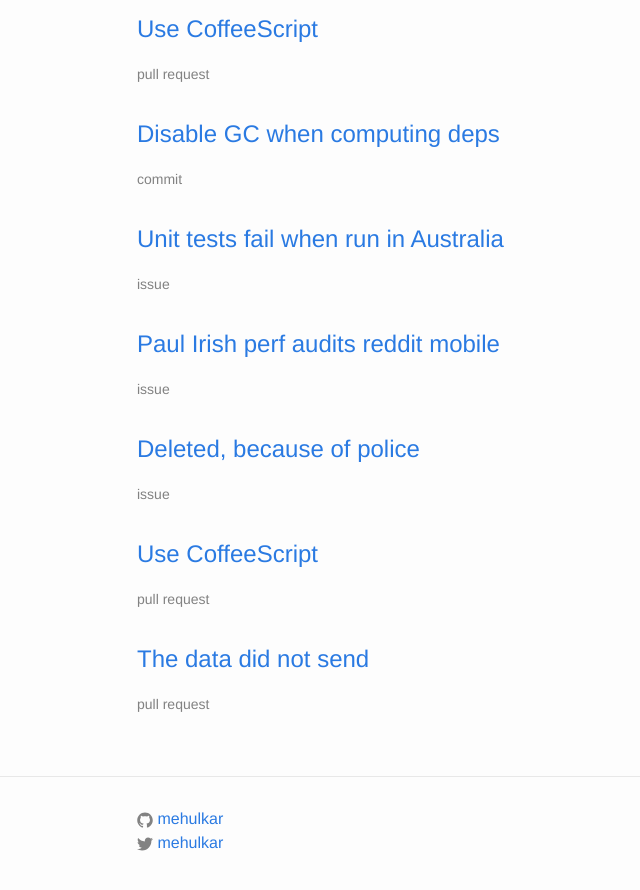
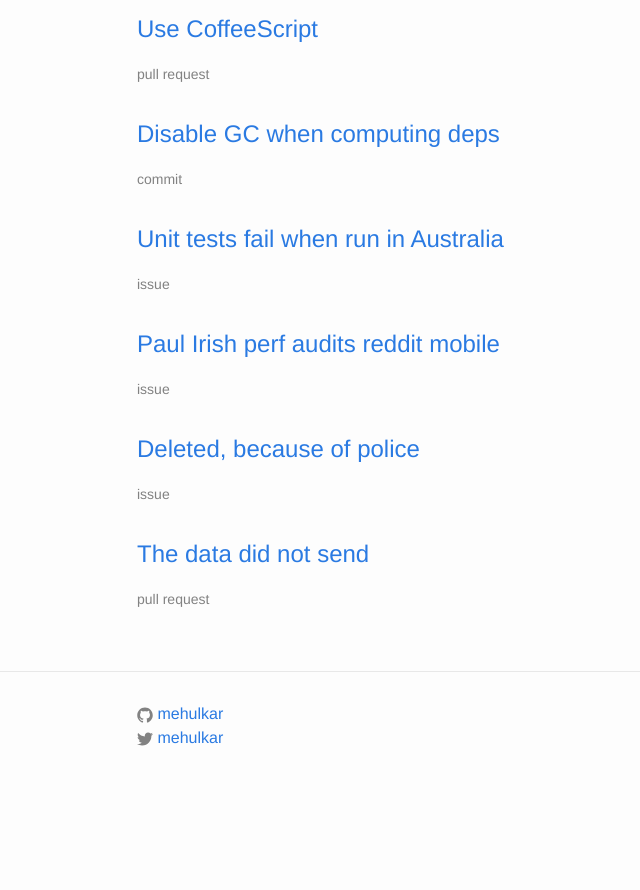
Before and after one commit to mehulkar/github-hall-of-fame, a Jekyll site: the page built from index.html, in a window 1280 px wide and 900 px high, scrolled down 2115 px. Shown: the top 890 px of the window, without its empty margins (133-773 px from the left). Built offline with Jekyll 4.4.1, drawn with Linux system fonts in a browser that asks for light colours; after the commit the page ends 2910 px from its top, so only the background shows below that.

Commit message:
Fixed dupe

```diff
--- a/_data/entries.yml
+++ b/_data/entries.yml
@@ -94,10 +94,6 @@
   link: "https://archive.is/r8k7X#30.1%"
   type: "issue"
 
-- title: "Use CoffeeScript"
-  link: "https://github.com/joyent/node/pull/2472"
-  type: "pull request"
-
 - title: "The data did not send"
   link: "https://github.com/ericf/yui3-gallery/pull/22"
   type: "pull request"
```
